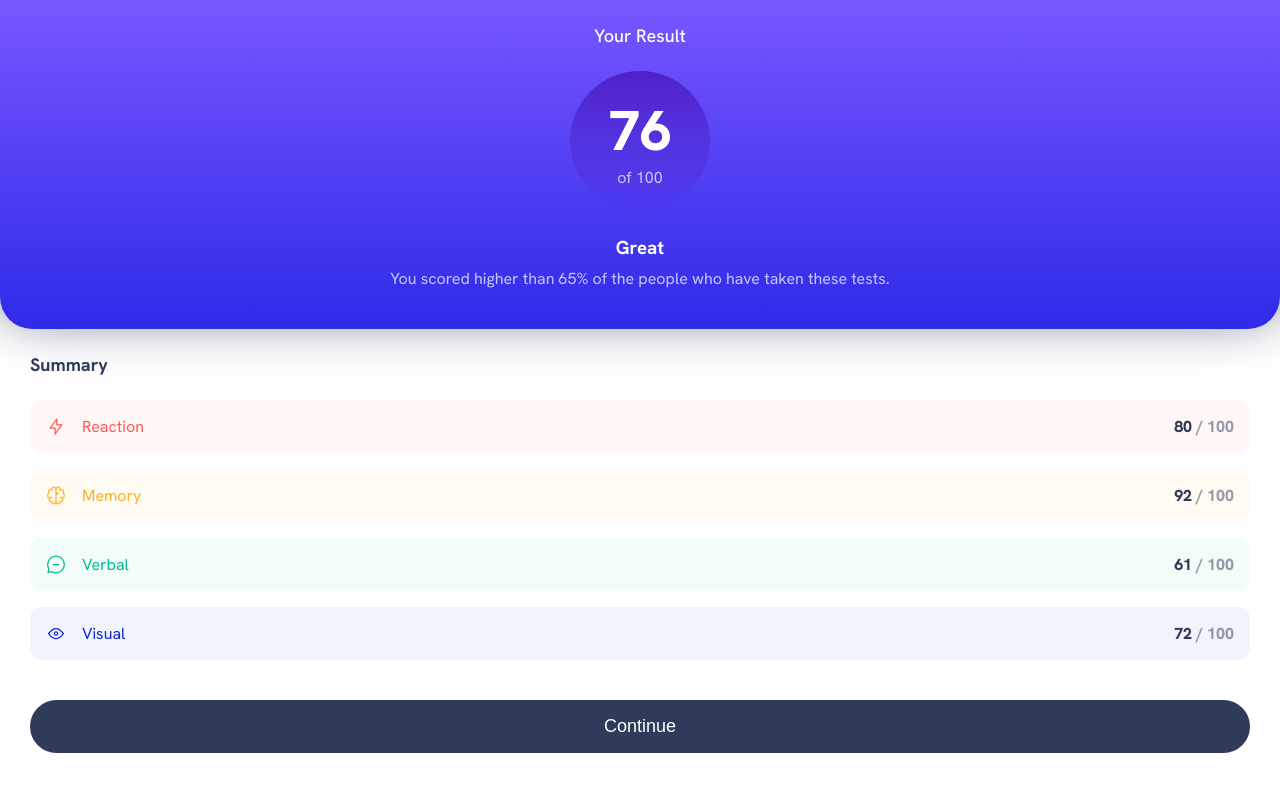
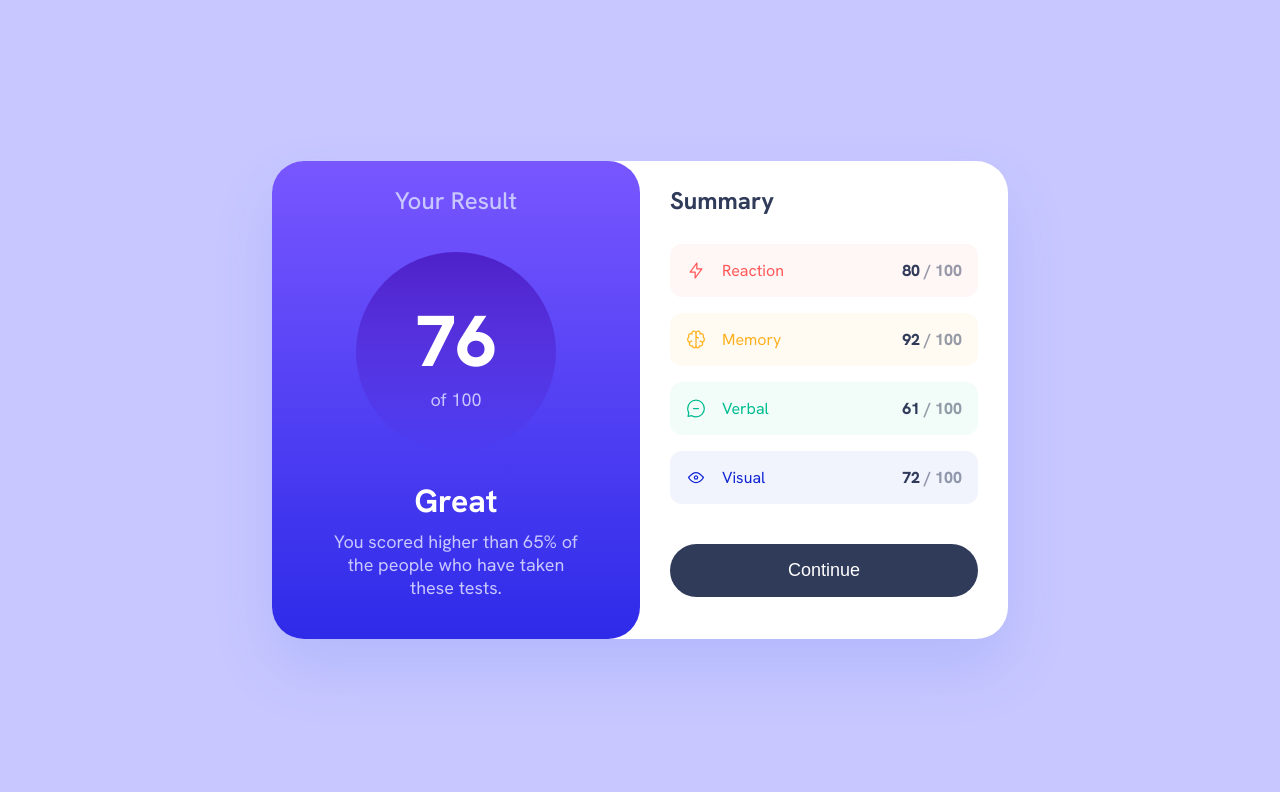
Before and after one commit to Davichobits/results-summary-component, a plain HTML site: page index.html in a window 1280 px wide. Drawn offline with Linux system fonts and the light colour scheme.

Commit message:
desktop view

```diff
--- a/index.html
+++ b/index.html
@@ -24,7 +24,7 @@
       <div class="summary">
         <h2 class="title">Summary</h2>
 
-        <div class="summary-container reaction">
+        <div class="summary-item reaction">
           <div class="data">
             <img src="./assets/images/icon-reaction.svg" alt="icon-reaction">
             <p class="">Reaction</p>
@@ -32,7 +32,7 @@
           <p class="score">80 <span>/ 100</span></p>
         </div>
 
-        <div class="summary-container memory">
+        <div class="summary-item memory">
           <div class="data">
             <img src="./assets/images/icon-memory.svg" alt="icon-memory">
             <p class="text">Memory</p>
@@ -40,7 +40,7 @@
           <p class="score">92 <span>/ 100</span></p>
         </div>
 
-        <div class="summary-container verbal">
+        <div class="summary-item verbal">
           <div class="data">
             <img src="./assets/images/icon-verbal.svg" alt="icon-verbal">
             <p class="text">Verbal</p>
@@ -48,7 +48,7 @@
           <p class="score">61 <span>/ 100</span></p>
         </div>
 
-        <div class="summary-container visual">
+        <div class="summary-item visual">
           <div class="data">
             <img src="./assets/images/icon-visual.svg" alt="icon-visual">
             <p class="">Visual</p>
--- a/styles.css
+++ b/styles.css
@@ -30,26 +30,32 @@
   --Light-lavender: hsl(241, 100%, 89%);
   --Dark-gray-blue: hsl(224, 30%, 27%);
   --Dark-gray-blue-transparent: hsla(224, 30%, 27%,0.5);
+  --Shadow: hsla(224, 82%, 58%, 0.15);
   --Font-Family: 'Hanken Grotesk';
 }
 
 body{
   font-family: var(--Font-Family);
   color: var(--White);
+  background-color: var(--Light-lavender);
 }
 
 
 .card{
+  width: 375px;
+  margin: auto;
+  background-color: var(--White);
   & .result{
     background: linear-gradient(var(--Light-slate-blue-background), var(--Light-royal-blue-background));
     padding: 24px 58px 40px;
     text-align: center;
     border-radius: 0px 0px 32px 32px;
-    box-shadow: 0px -20px 60px var(--Dark-gray-blue);
+    box-shadow: 0px 30px 60px 0px var(--Shadow);
     & .title{
       font-size: 1.125rem;
       font-weight: 500;
       margin-bottom: 24px;
+      color: var(--Light-lavender);
     }
     & .score{
       width: 140px;
@@ -82,7 +88,7 @@ body{
     }
     color: var(--Dark-gray-blue);
     padding: 24px 30px;
-    & .summary-container{
+    & .summary-item{
       display: flex;
       justify-content: space-between;
       border-radius: 12px;
@@ -139,3 +145,53 @@ body{
     }
   }
 }
+
+@media  (min-width: 740px) {
+  body{
+    height: 100vh;
+    display: grid;
+    place-content: center;
+  }
+  .card{
+    display: flex;
+    width: 736px;
+    border-radius: 32px;
+    box-shadow: 0px 30px 60px 0px var(--Shadow);
+    & .result{
+      width: 368px;
+      box-shadow: none;
+      border-radius: 32px;
+      & .title{
+        font-size: 24px;
+        margin-bottom: 36px;
+      }
+      & .score{
+        width: 200px;
+        height: 200px;
+        margin-bottom: 28px;
+        & .number{
+          font-size: 72px;
+        }
+        & .of{
+          font-size: 1.125rem;
+        }
+      }
+      & .subtitle{
+        font-size: 32px;
+      }
+      & .text{
+        font-size: 18px;
+      }
+    }
+    & .summary{
+      flex: 1;
+      & .title{
+        font-size: 24px;
+        margin-bottom: 28px;
+        & .summary-item{
+          font-size: 1.125rem;
+        }
+      }
+    }
+  }
+}
```
